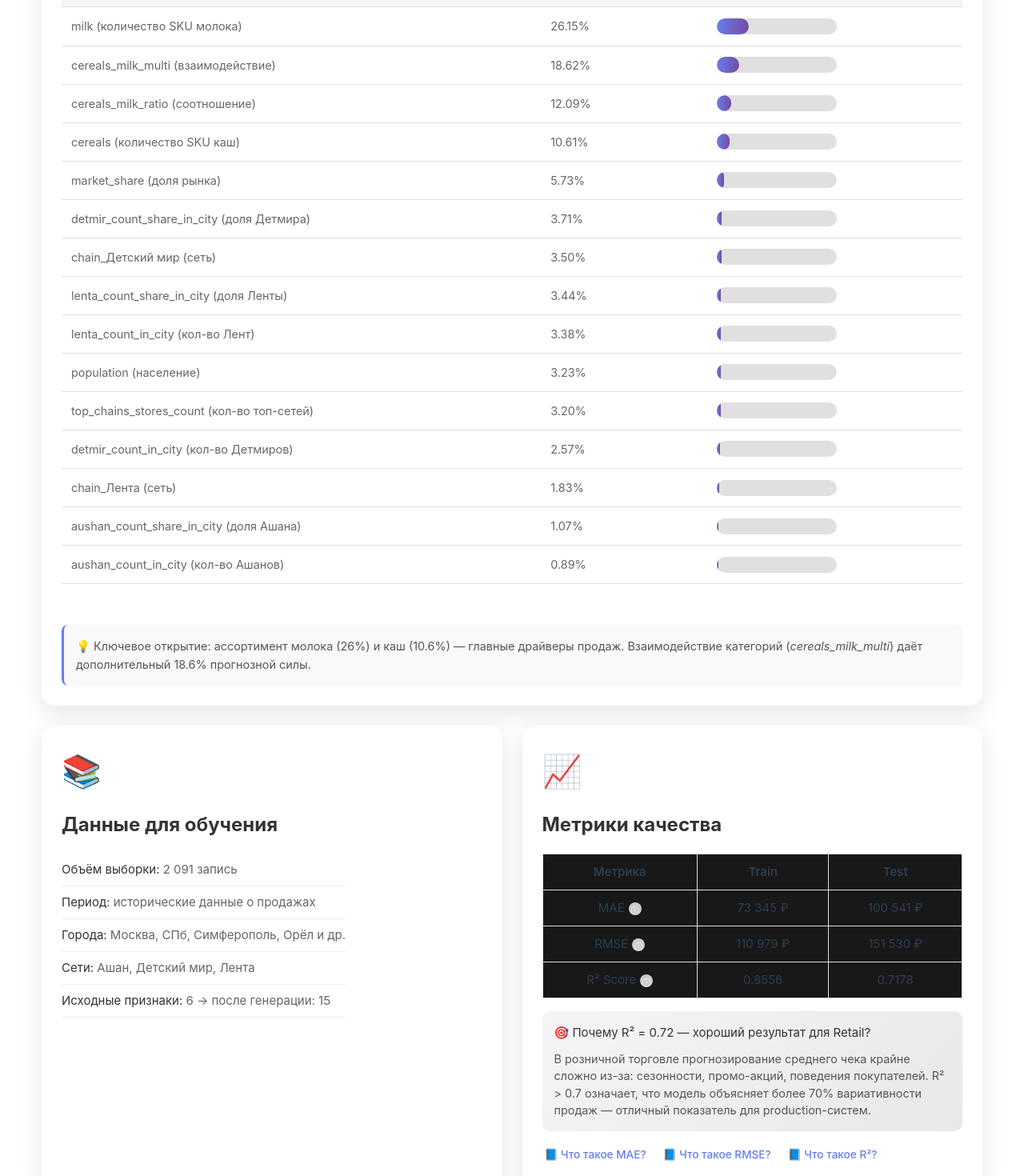
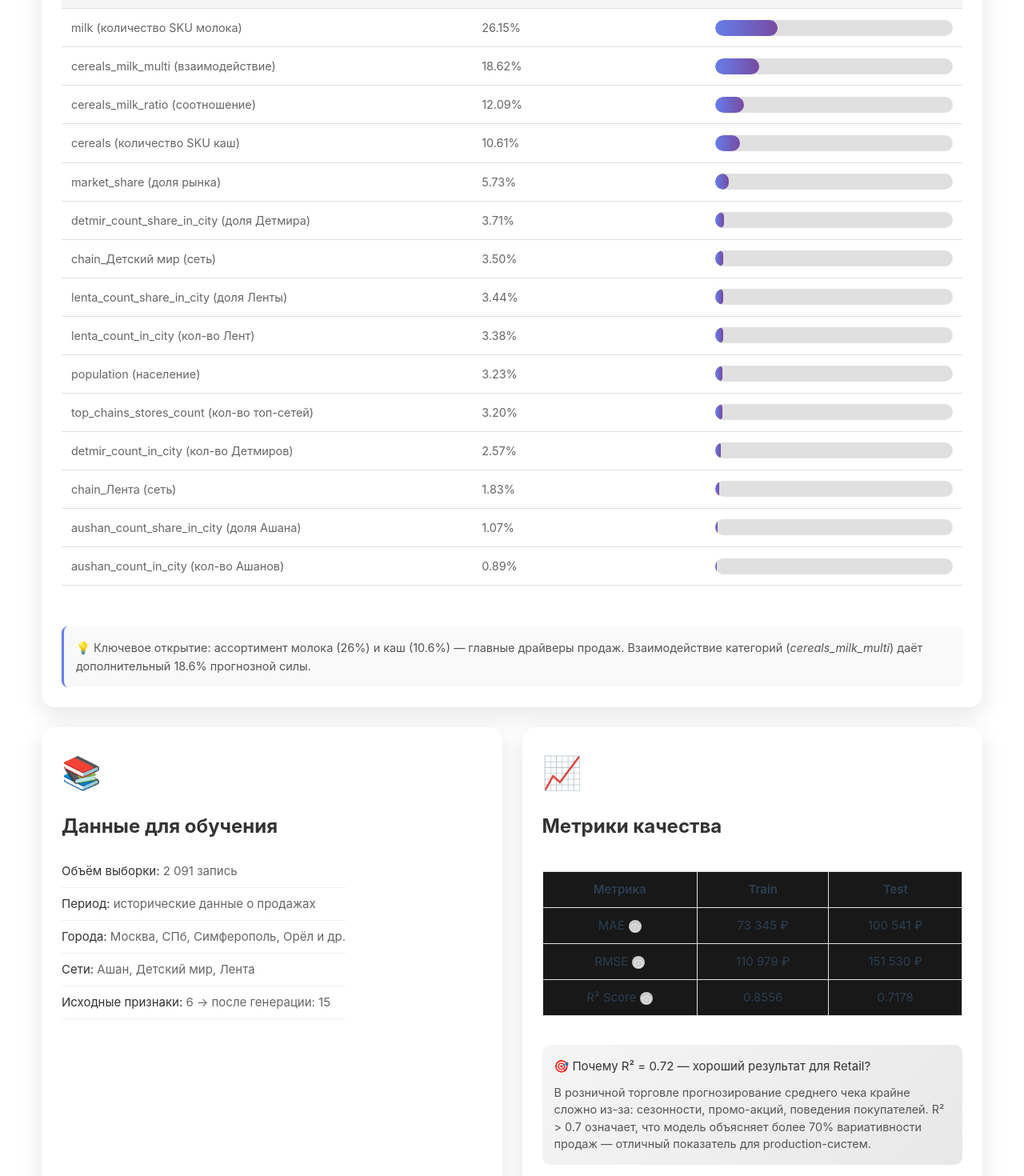
Before and after one commit to Sergey-Karpov/so_prediction_frontend, a Vue app: page / in a window 1280 px wide. Shown: the part 1184-2654 px from the top of the page at 80% size. Built offline with nearby package versions, Linux system fonts and the light colour scheme.

Commit message:
min adaptive has been added

```diff
--- a/src/assets/main.css
+++ b/src/assets/main.css
@@ -38,3 +38,9 @@ a,
     padding: 1rem;
   }
 }
+
+@media (max-width: 380px) {
+  #app {
+    padding: 0.5rem;
+  }
+}
--- a/src/components/ui/MainArticle.vue
+++ b/src/components/ui/MainArticle.vue
@@ -72,9 +72,11 @@
               </thead>
               <tbody>
                 <tr v-for="feature in featureImportance" :key="feature.name">
-                  <td>{{ feature.name }}</td>
-                  <td>{{ (feature.importance * 100).toFixed(2) }}%</td>
-                  <td>
+                  <td class="model-info__table-feature">{{ feature.name }}</td>
+                  <td class="model-info__table-percent">
+                    {{ (feature.importance * 100).toFixed(2) }}%
+                  </td>
+                  <td class="model-info__table-progress">
                     <div class="model-info__progress-bar">
                       <div
                         class="model-info__progress-fill"
@@ -110,6 +112,7 @@
         <div class="model-info__card">
           <div class="model-info__card-icon">📈</div>
           <h3 class="model-info__card-title">Метрики качества</h3>
+          <div class="model-info__table-wrapper">
             <table class="model-info__metrics-table">
               <thead>
                 <tr>
@@ -145,6 +148,7 @@
                 </tr>
               </tbody>
             </table>
+          </div>
 
           <div class="model-info__metrics-explanation">
             <h4>🎯 Почему R² = 0.72 — хороший результат для Retail?</h4>
@@ -246,7 +250,7 @@ const featureImportance = computed(() => [
   }
 
   @media (max-width: 768px) {
-    padding: 0;
+    padding: 8px;
   }
 
   &__container {
@@ -273,6 +277,14 @@ const featureImportance = computed(() => [
     color: white;
     margin-bottom: 15px;
     text-shadow: 2px 2px 4px rgba(0, 0, 0, 0.2);
+
+    @media (max-width: 768px) {
+      font-size: 1.8rem;
+    }
+
+    @media (max-width: 480px) {
+      font-size: 1.5rem;
+    }
   }
 
   &__subtitle {
@@ -280,6 +292,11 @@ const featureImportance = computed(() => [
     color: rgba(255, 255, 255, 0.95);
     max-width: 700px;
     margin: 0 auto;
+
+    @media (max-width: 768px) {
+      font-size: 1rem;
+      padding: 0 16px;
+    }
   }
 
   &__grid {
@@ -294,8 +311,8 @@ const featureImportance = computed(() => [
     }
 
     @media (max-width: 768px) {
-      grid-template-columns: 1fr;
-      margin-bottom: 16px;
+      gap: 16px;
+      margin-bottom: 24px;
     }
   }
 
@@ -313,13 +330,18 @@ const featureImportance = computed(() => [
       box-shadow 0.3s ease;
 
     @media (max-width: 1024px) {
+      padding: 20px;
+      gap: 14px;
+    }
+
+    @media (max-width: 768px) {
       padding: 16px;
       gap: 12px;
     }
 
-    @media (max-width: 768px) {
+    @media (max-width: 480px) {
       padding: 12px;
-      gap: 8px;
+      gap: 10px;
     }
 
     &:hover {
@@ -333,17 +355,30 @@ const featureImportance = computed(() => [
 
     &-icon {
       font-size: 2.5rem;
+
+      @media (max-width: 768px) {
+        font-size: 2rem;
+      }
     }
 
     &-title {
       font-size: 1.5rem;
       font-weight: 700;
       color: #333;
+
+      @media (max-width: 768px) {
+        font-size: 1.3rem;
+      }
     }
 
     &-text {
       color: #666;
       line-height: 1.6;
+      font-size: 0.95rem;
+
+      @media (max-width: 768px) {
+        font-size: 0.9rem;
+      }
     }
   }
 
@@ -352,6 +387,10 @@ const featureImportance = computed(() => [
     gap: 10px;
     flex-wrap: wrap;
     margin-top: 15px;
+
+    @media (max-width: 480px) {
+      gap: 8px;
+    }
   }
 
   &__feature-tag {
@@ -360,6 +399,11 @@ const featureImportance = computed(() => [
     border-radius: 20px;
     font-size: 0.85rem;
     color: #555;
+
+    @media (max-width: 480px) {
+      font-size: 0.75rem;
+      padding: 4px 10px;
+    }
   }
 
   &__link {
@@ -377,6 +421,10 @@ const featureImportance = computed(() => [
 
     &--small {
       font-size: 0.85rem;
+
+      @media (max-width: 480px) {
+        font-size: 0.75rem;
+      }
     }
   }
 
@@ -384,6 +432,7 @@ const featureImportance = computed(() => [
     overflow-x: auto;
     margin: 20px 0;
     width: 100%;
+    -webkit-overflow-scrolling: touch;
 
     @media (max-width: 1024px) {
       margin: 12px 0;
@@ -396,14 +445,38 @@ const featureImportance = computed(() => [
 
   &__table {
     width: 100%;
+    min-width: 500px; // Минимальная ширина для читаемости
     border-collapse: collapse;
     font-size: 0.9rem;
+
+    @media (max-width: 768px) {
+      font-size: 0.8rem;
+      min-width: 400px;
+    }
+
+    @media (max-width: 480px) {
+      min-width: 320px;
+      font-size: 0.7rem;
+    }
+
+    @media (max-width: 390px) {
+      min-width: 270px;
+      font-size: 0.4rem;
+    }
 
     th,
     td {
       padding: 12px;
       text-align: left;
       border-bottom: 1px solid #e0e0e0;
+
+      @media (max-width: 768px) {
+        padding: 8px;
+      }
+
+      @media (max-width: 480px) {
+        padding: 6px;
+      }
     }
 
     th {
@@ -415,6 +488,32 @@ const featureImportance = computed(() => [
     td {
       color: #666;
     }
+
+    &-feature {
+      max-width: 200px;
+      white-space: normal;
+      word-break: break-word;
+
+      @media (max-width: 768px) {
+        max-width: 150px;
+      }
+
+      @media (max-width: 480px) {
+        max-width: 120px;
+      }
+    }
+
+    &-percent {
+      white-space: nowrap;
+    }
+
+    &-progress {
+      min-width: 100px;
+
+      @media (max-width: 480px) {
+        min-width: 80px;
+      }
+    }
   }
 
   &__progress-bar {
@@ -422,7 +521,15 @@ const featureImportance = computed(() => [
     border-radius: 10px;
     height: 20px;
     overflow: hidden;
-    width: 150px;
+    width: 100%;
+
+    @media (max-width: 768px) {
+      height: 16px;
+    }
+
+    @media (max-width: 480px) {
+      height: 12px;
+    }
   }
 
   &__progress-fill {
@@ -440,6 +547,16 @@ const featureImportance = computed(() => [
     font-size: 0.9rem;
     color: #555;
     border-left: 3px solid #667eea;
+
+    @media (max-width: 768px) {
+      padding: 12px;
+      font-size: 0.85rem;
+    }
+
+    @media (max-width: 480px) {
+      padding: 10px;
+      font-size: 0.8rem;
+    }
   }
 
   &__list {
@@ -452,6 +569,11 @@ const featureImportance = computed(() => [
       color: #666;
       border-bottom: 1px solid #f0f0f0;
 
+      @media (max-width: 768px) {
+        padding: 6px 0;
+        font-size: 0.9rem;
+      }
+
       strong {
         color: #333;
       }
@@ -460,7 +582,12 @@ const featureImportance = computed(() => [
 
   &__metrics-table {
     width: 100%;
+    min-width: 300px;
     border-collapse: collapse;
+
+    @media (max-width: 480px) {
+      min-width: 280px;
+    }
 
     th,
     td {
@@ -468,6 +595,16 @@ const featureImportance = computed(() => [
       text-align: center;
       border: 1px solid #e0e0e0;
       background: #181818;
+
+      @media (max-width: 768px) {
+        padding: 8px;
+        font-size: 0.85rem;
+      }
+
+      @media (max-width: 480px) {
+        padding: 6px;
+        font-size: 0.75rem;
+      }
     }
 
     th {
@@ -492,6 +629,13 @@ const featureImportance = computed(() => [
       line-height: 16px;
       cursor: help;
       margin-left: 5px;
+
+      @media (max-width: 768px) {
+        width: 14px;
+        height: 14px;
+        font-size: 8px;
+        line-height: 14px;
+      }
     }
   }
 
@@ -500,9 +644,17 @@ const featureImportance = computed(() => [
     padding: 15px;
     border-radius: 10px;
 
+    @media (max-width: 768px) {
+      padding: 12px;
+    }
+
     h4 {
       margin: 0 0 10px 0;
       color: #333;
+
+      @media (max-width: 768px) {
+        font-size: 1rem;
+      }
     }
 
     p {
@@ -510,6 +662,10 @@ const featureImportance = computed(() => [
       color: #555;
       font-size: 0.9rem;
       line-height: 1.5;
+
+      @media (max-width: 768px) {
+        font-size: 0.85rem;
+      }
     }
   }
 
@@ -517,6 +673,10 @@ const featureImportance = computed(() => [
     display: flex;
     gap: 15px;
     flex-wrap: wrap;
+
+    @media (max-width: 480px) {
+      gap: 10px;
+    }
   }
 
   &__footer {
@@ -533,7 +693,13 @@ const featureImportance = computed(() => [
     }
 
     @media (max-width: 768px) {
-      padding: 12px;
+      padding: 20px;
+      font-size: 0.9rem;
+    }
+
+    @media (max-width: 480px) {
+      padding: 16px;
+      font-size: 0.8rem;
     }
 
     a {
@@ -546,6 +712,10 @@ const featureImportance = computed(() => [
     font-size: 0.85rem;
     opacity: 0.8;
     margin-top: 10px;
+
+    @media (max-width: 768px) {
+      font-size: 0.75rem;
+    }
   }
 }
 </style>
```
Lines whose indentation alone changed are shown as unchanged.
